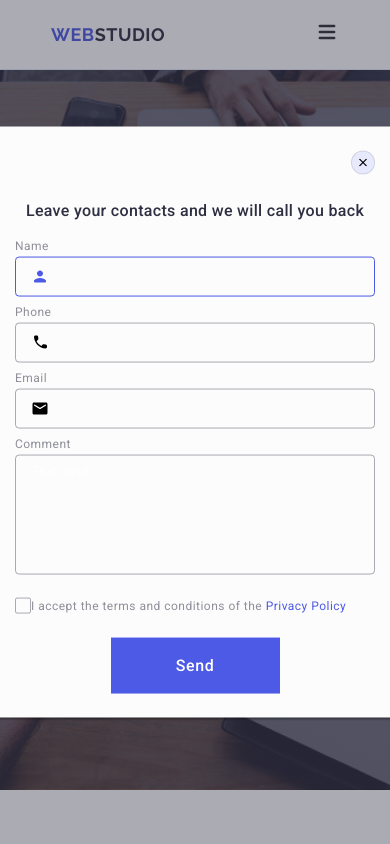
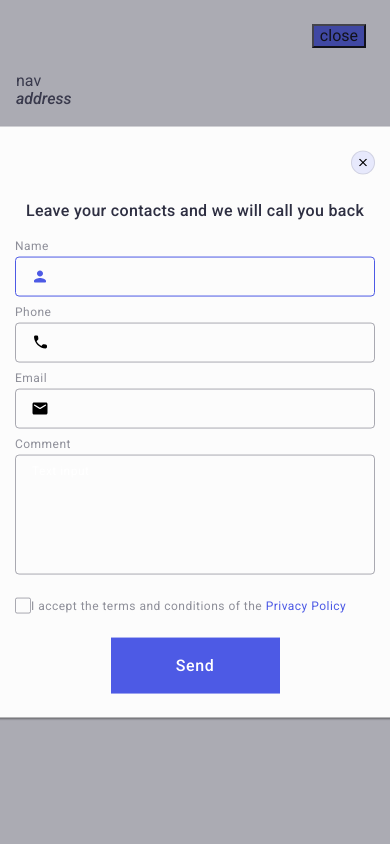
Before and after one commit to MaximRahimkhanov/goit-markup-hw-06, a plain HTML site: page index.html in a window 390 px wide. Shown: the top 844 px of the page. Drawn offline with nearby package versions, Linux system fonts and the light colour scheme.

Commit message:
add burger menu

```diff
--- a/css/styles.css
+++ b/css/styles.css
@@ -1070,6 +1070,9 @@ button {
 
   transition: opacity 250ms cubic-bezier(0.4, 0, 0.2, 1),
     visibility 250ms cubic-bezier(0.4, 0, 0.2, 1);
+  padding: 0 16px;
+  padding-top: 72px;
+  padding-bottom: 40px;
 }
 
 .mobile-menu.is-open {
@@ -1079,8 +1082,6 @@ button {
 }
 mobile-menu-container {
   position: relative;
-  padding-top: 72px;
-  padding-bottom: 40px;
 }
 .mobile-menu-close {
   position: absolute;
--- a/index.html
+++ b/index.html
@@ -60,7 +60,7 @@
           <use href="./images/icons.svg#icon-burger-icon"></use>
         </svg></button>
     </div>
-    <div class="mobile-menu ">
+    <div class="mobile-menu is-open">
       <div class="mobile-menu-container">
         <button type="button" class="mobile-menu-close">close</button>
         <nav>nav</nav>
```
